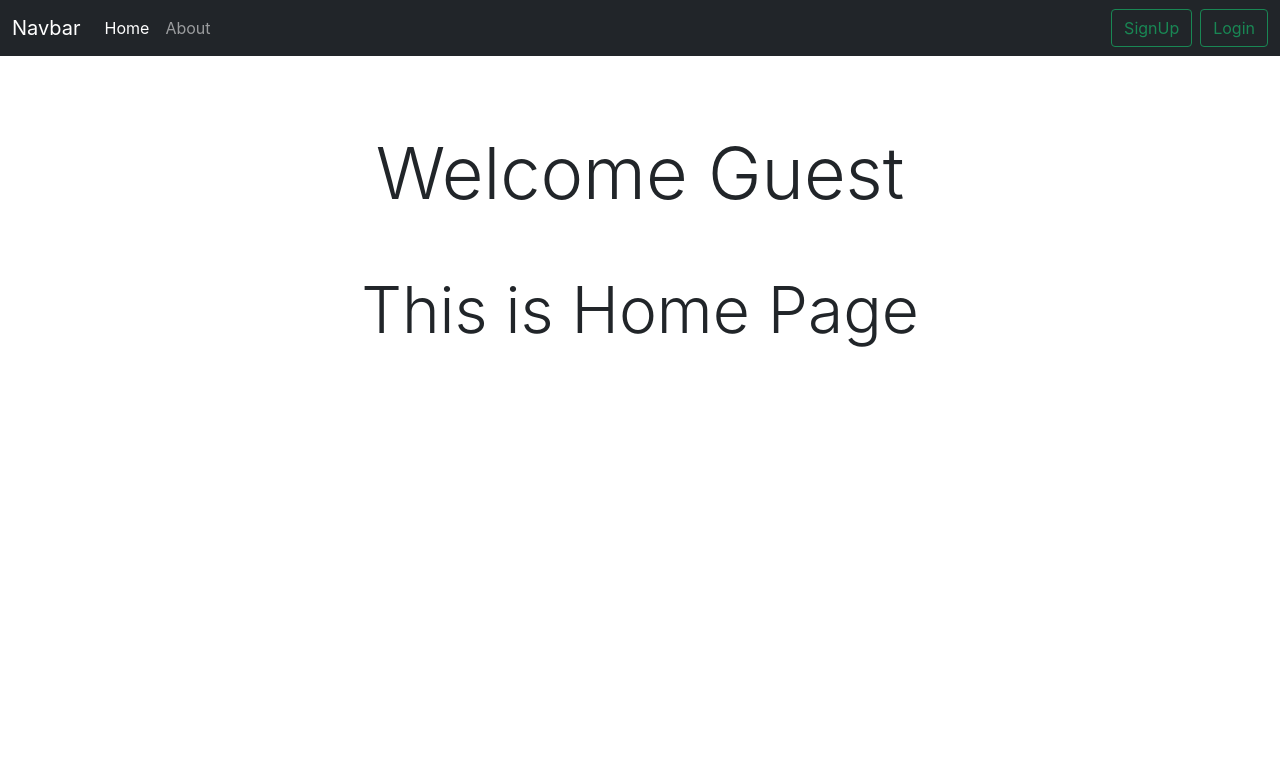
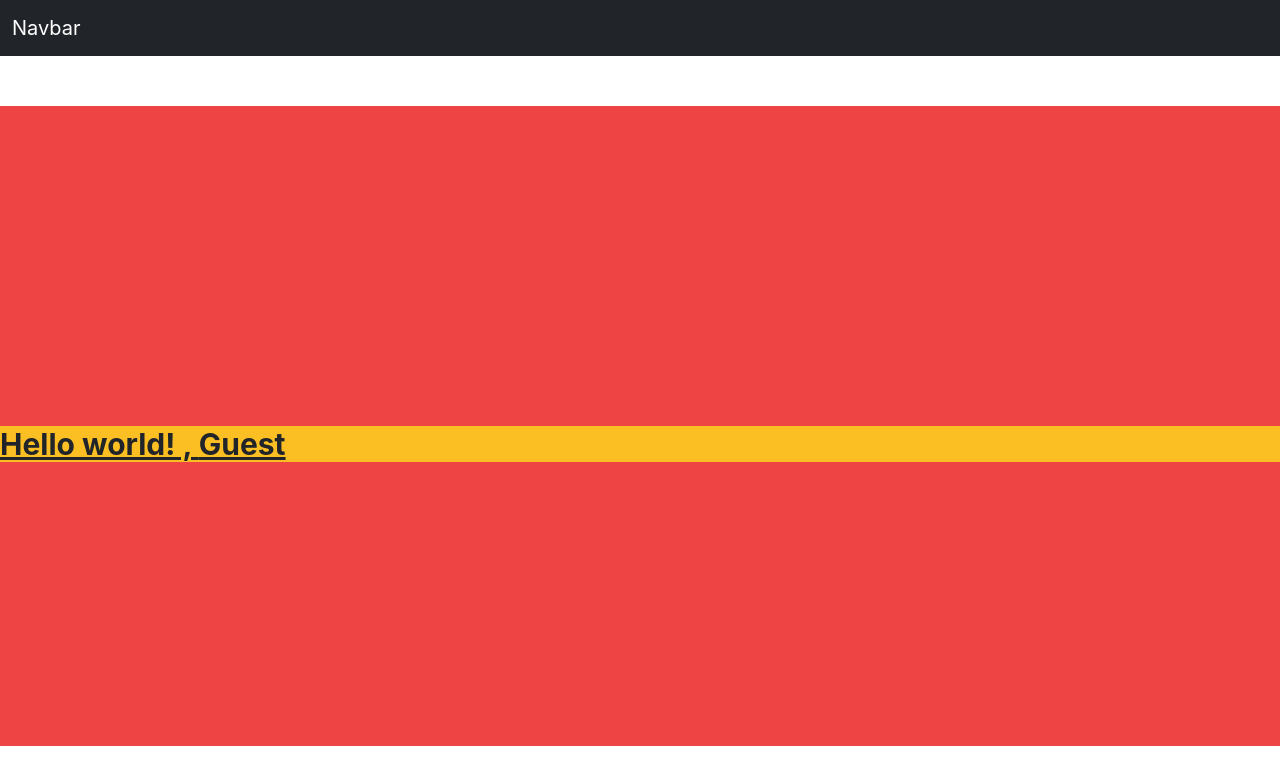
Before and after one commit to mohitm15/authlogin-boilerplate, a React (Create React App) app: page / in a window 1280 px wide. Shown: the top 784 px of the page. Built offline with nearby package versions, Linux system fonts and the light colour scheme.

Commit message:
Setting Up the Tailwind CSS

```diff
--- /dev/null
+++ b/postcss.config.js
@@ -0,0 +1,9 @@
+module.exports = {
+  content: [
+    "./src/components/*.{js,jsx,ts,tsx}",
+  ],
+  plugins: {
+    tailwindcss: {},
+    autoprefixer: {},
+  },
+}
--- a/public/index.html
+++ b/public/index.html
@@ -12,7 +12,7 @@
     <link rel="apple-touch-icon" href="%PUBLIC_URL%/logo192.png" />
     <link rel="manifest" href="%PUBLIC_URL%/manifest.json" />
     <link href="https://cdn.jsdelivr.net/npm/bootstrap@5.1.3/dist/css/bootstrap.min.css" rel="stylesheet" integrity="sha384-1BmE4kWBq78iYhFldvKuhfTAU6auU8tT94WrHftjDbrCEXSU1oBoqyl2QvZ6jIW3" crossorigin="anonymous">
-
+    <script src="https://cdn.tailwindcss.com"></script>
     <title>Authlogin Boilerplate</title>
   </head>
   <body>
--- a/src/App.js
+++ b/src/App.js
@@ -1,5 +1,6 @@
 import { useState } from "react";
 import "./App.css";
+import "./index.css";
 import Navbar from "./components/Navbar";
 import Home from "./components/Home";
 import About from "./components/About";
--- a/src/components/Home.js
+++ b/src/components/Home.js
@@ -7,10 +7,13 @@ const Home = () => {
   if (user) username = user.user.name;
 
   return (
-    <div>
-      <h1 className="text-center p-4 display-2"> Welcome {username} </h1>
-      <h1 className="text-center p-4 display-3">This is Home Page</h1>
-    </div>
+    <>
+      <div className="bg-red-500 h-96 py-80">
+        <h1 className="text-3xl font-bold underline bg-yellow-400">
+          Hello world! , {username}
+        </h1>
+      </div>
+    </>
   );
 };
 
--- /dev/null
+++ b/tailwind.config.js
@@ -0,0 +1,9 @@
+module.exports = {
+  content: [
+    "./src/**/*.{js,jsx,ts,tsx}",
+  ],
+  theme: {
+    extend: {},
+  },
+  plugins: [],
+}
```
Also changed, not shown: package.json (+7 -0 lines), src/index.css (+7 -3 lines), 2 other files (tests, documents, lock files or other folders).
